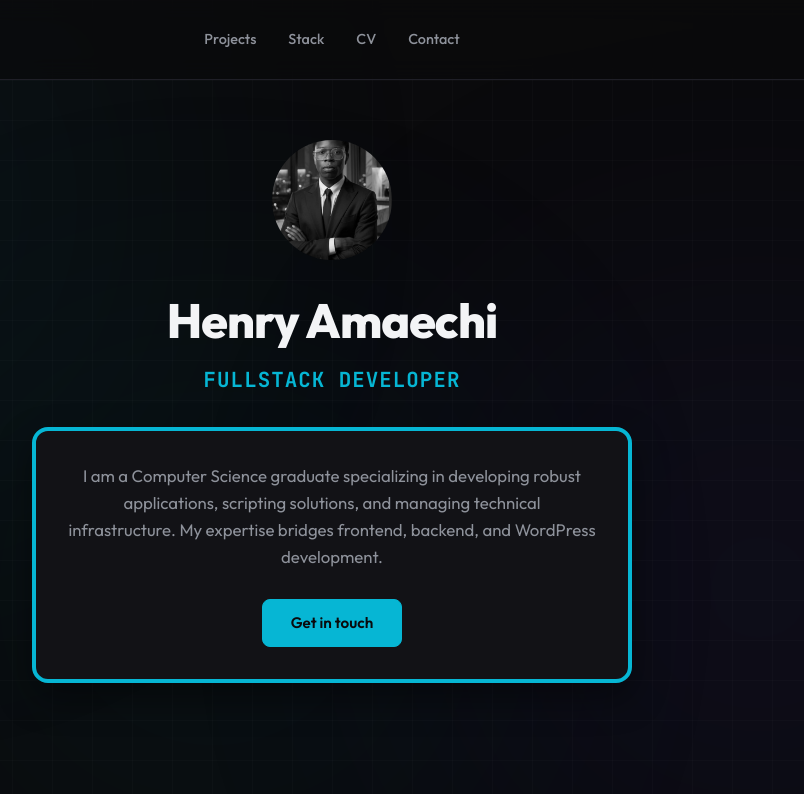
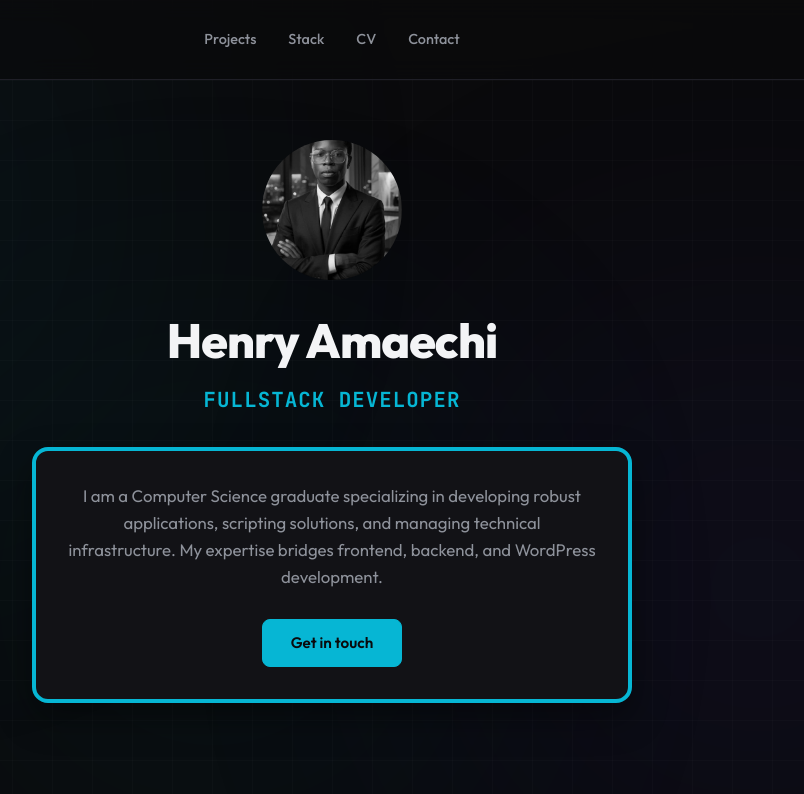
Before and after one commit to Henry-Amaechi/My-portfolio, a React (Vite) app: page / in a window 1280 px wide. Shown: the top 794 px of the page, without its empty margins (308-1112 px from the left). Built offline with nearby package versions, Linux system fonts and the light colour scheme.

Commit message:
Increase profile picture size to 140px

```diff
--- a/src/index.css
+++ b/src/index.css
@@ -128,8 +128,8 @@ nav a.active::after {
 }
 
 .profile-picture {
-  width: 120px;
-  height: 120px;
+  width: 140px;
+  height: 140px;
   border-radius: 50%;
   margin: 0 auto 24px;
   object-fit: cover;
```
